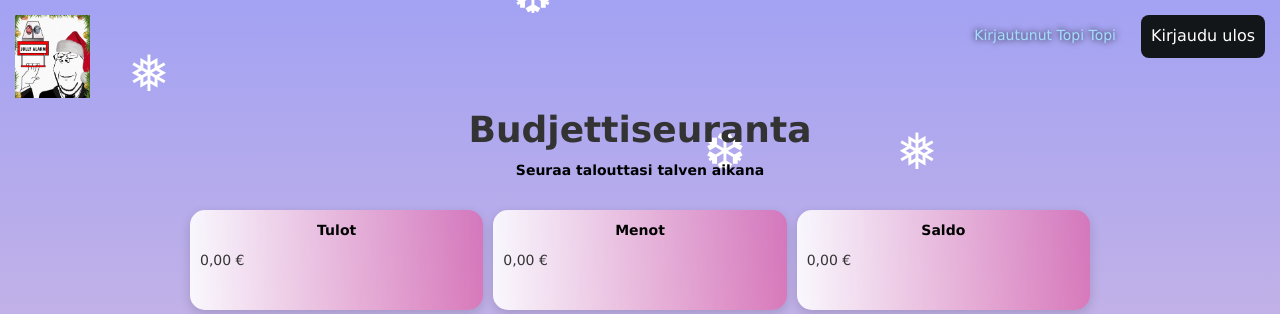
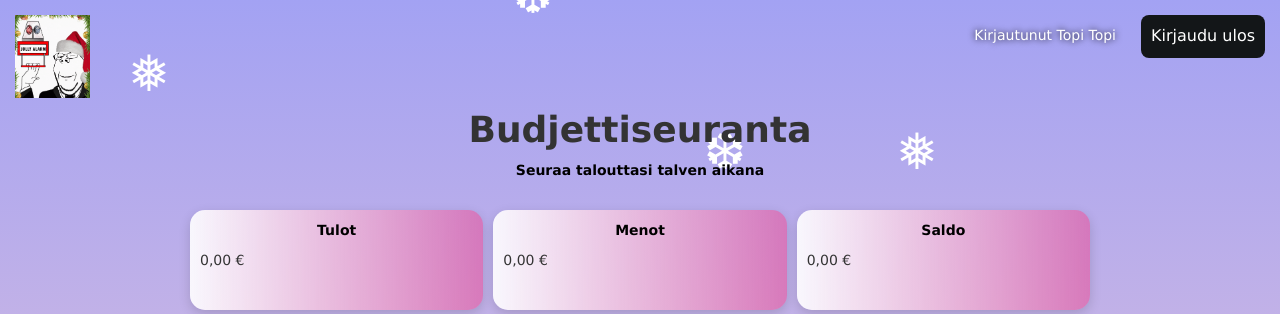
Before and after one commit to NiklasBoman/Budjettiseuranta, a PHP site: page /kategoriat.php in a window 1280 px wide. Shown: the top 314 px of the page. Run offline with PHP 8.4, Linux system fonts and the light colour scheme; a user stored in the database is signed in; data that the repository does not hold is empty.

Commit message:
väri muutettu

```diff
--- a/frontend/includes/header.php
+++ b/frontend/includes/header.php
@@ -8,7 +8,7 @@
         echo '<a href="../frontend/login.php" class="header-btn">Kirjaudu sisään</a>';
     } else {
         echo '<div style="display: flex; justify-content: space-between;">
-                <p style="margin:0px;padding:10px;color: #a4ddff;text-shadow: 0px 0px 7px black;"
+                <p style="margin:0px;padding:10px;color: #ffffffff;text-shadow: 0px 0px 7px black;"
                    class="header-username">
                     Kirjautunut '.$_SESSION["name"].'
                 </p>
```
